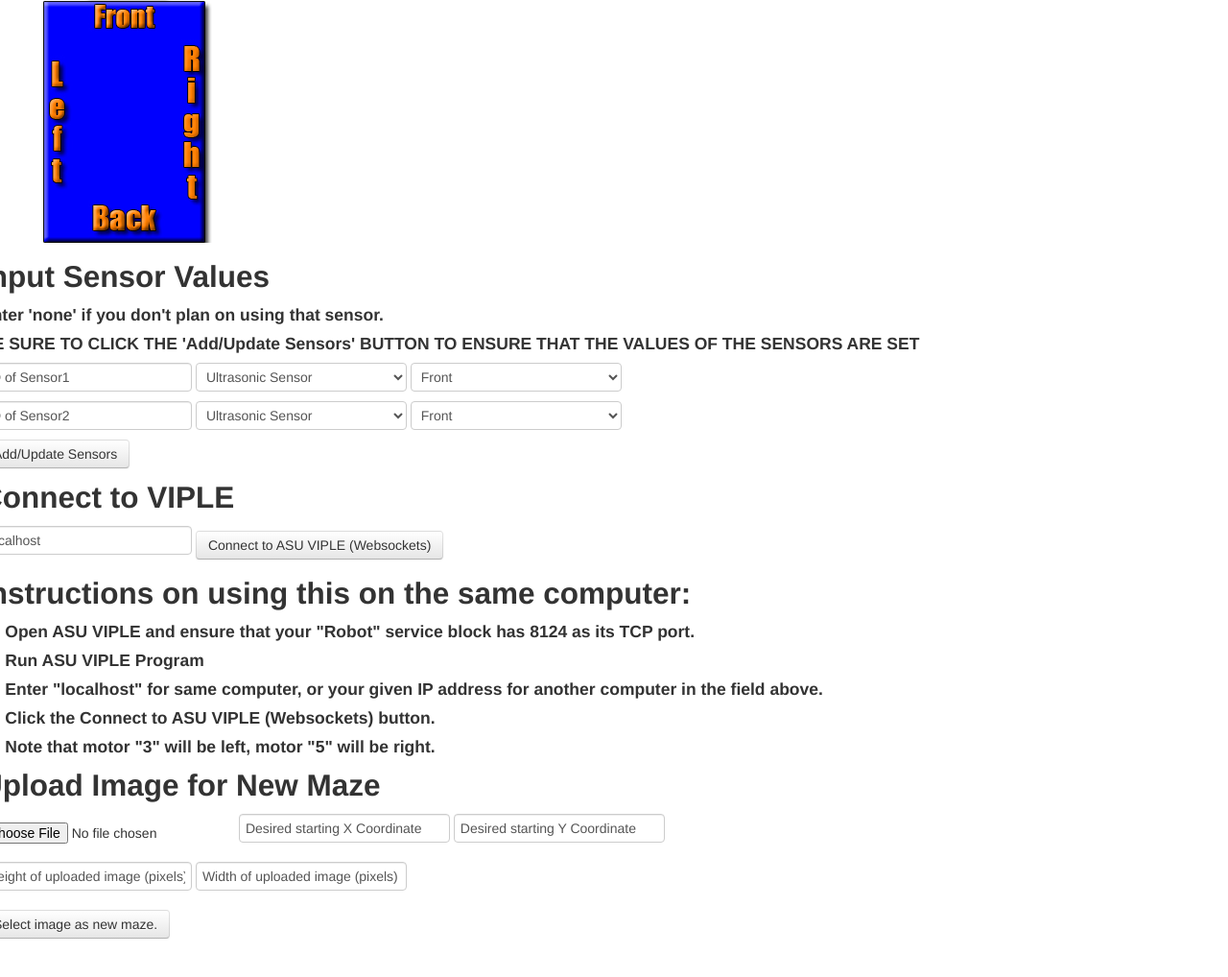
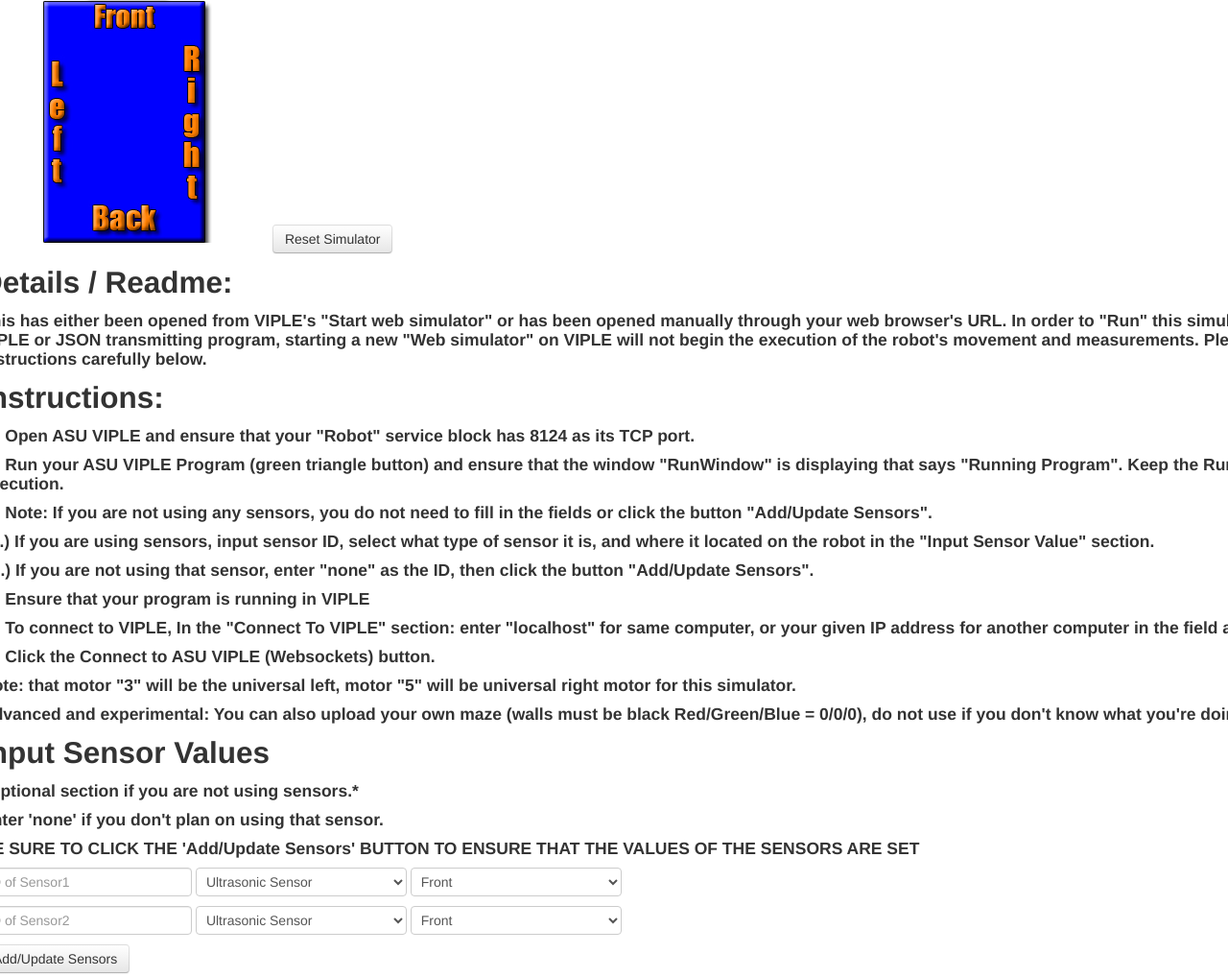
Before and after one commit to pderks/IOTMazeSimulator, a website: page index.html in a window 1280 px wide. Shown: the part 1262-2280 px from the top of the page at 96% size. Drawn offline with Linux system fonts and the light colour scheme.

Commit message:
Added more specific instructions, a reset button, and placeholders in text fields.

```diff
--- a/index.html
+++ b/index.html
@@ -83,6 +83,7 @@
                 <div>
                 <canvas width="1450" height="640" id="mazecanvas">Can't load the simulator, because your browser doesn't support HTML5.</canvas>
                 <canvas width="300" height="300" id="indicatorCanvas">Can't load the simulator, because your browser doesn't support HTML5.</canvas>
+                <a class="btn btn-default" onclick="reset()">Reset Simulator</a>
                 </div>
                 <noscript>JavaScript is not enabled. To access simulator, you should enable it.</noscript>
 
@@ -133,6 +134,45 @@
                     var sensor2Type = -1;
                     var sensor2ID = -1;
 
+
+
+                    //**********************************************************
+                    // Reset/Init
+                    //**********************************************************
+                    function reset() {
+                        currRectX = 0;
+                        currRectY = 0;
+                        mazeWidth = 1450;
+                        mazeHeight = 640;
+                        rHeight = 80;
+                        rWidth = 50;
+                        rTemp = 0;
+                        mazeImg = new Image();
+                        mazeImg.src = "mazebold.jpg"
+
+                        //Indicator Dimensions
+                        indWindowWidth = 300;
+                        indWindowHeight = 300;
+                        indImg = new Image();
+                        indImg.src = "boldicator.jpg";
+
+                        leftWheelPower = 0;
+                        isLeftTurn = false;
+                        isRightTurn = false;
+                        rightWheelPower = 0;
+                        heading = 0;
+                        accuLeft = 0;
+                        accuRight = 0;
+                        newX = 0;
+                        newY = 0;
+                        sensor1Type = -1;
+                        sensor1ID = -1;
+                        sensor2Type = -1;
+                        sensor2ID = -1;
+
+                        drawMazeAndRectangle(1290, 343);
+                        drawIndicatorCanvas(300,300);
+                    }
 
 
                     //**********************************************************
@@ -383,8 +423,8 @@
                         return canMove;
                     }
 
-                    function moveRect(e) {
-                        /*var movingAllowed;
+                    /*function moveRect(e) {
+                        var movingAllowed;
 
                         e = e || window.event;
                         switch (e.keyCode) {
@@ -406,7 +446,7 @@
                             case 68: // D key
                                 moveRight();
                                 break;
-                        }*/
+                        }
                         movingAllowed = canMoveTo(newX, newY);
 
                         if (movingAllowed === 1) {// 1 means 'the rectangle can move'
@@ -424,7 +464,7 @@
                             context.fillText("Congratulations!", canvas.width / 2, canvas.height / 2);
                             window.removeEventListener("keydown", moveRect, true);
                         }
-                    }
+                    } */
                     //**********************************************************
                     // End of Movement Functions
                     //**********************************************************
@@ -438,7 +478,8 @@
                     function checkFilesUploaded(){
                         var x = document.getElementById("myFile");
                         var txt = "";
-                        if (isNaN(document.getElementById("XNewMazeCoordinate").value) || isNaN(document.getElementById("YNewMazeCoordinate").value)) {
+                        if (isNaN(document.getElementById("XNewMazeCoordinate").value) || isNaN(document.getElementById("YNewMazeCoordinate").value) ||
+                                document.getElementById("YNewMazeCoordinate").value == '' || document.getElementById("XNewMazeCoordinate").value == '') {
                             txt = "One of the two coordinates designated are not numbers."
                         }
                         else if ('files' in x) {
@@ -483,7 +524,7 @@
 
                     drawMazeAndRectangle(1290, 343);
                     drawIndicatorCanvas(300,300);
-                    window.addEventListener("keydown", moveRect, true);
+                    //window.addEventListener("keydown", moveRect, true);
 
                 </script>
                 <script src="js/IOTFunctions.js"> </script>
@@ -491,11 +532,32 @@
                 <!-- END MAZE CODE -->
             </div>
             <div>
+                <h2>Details / Readme: </h2>
+                <h4>This has either been opened from VIPLE's "Start web simulator" or has been opened manually through your web browser's URL.
+                In order to "Run" this simulator, you must connect to VIPLE or JSON transmitting program, starting a new "Web simulator" on VIPLE
+                will not begin the execution of the robot's movement and measurements. Please follow the instructions carefully below.</h4>
+            </div>
+
+            <div>
+                <h2>Instructions: </h2>
+                <h4>1.) Open ASU VIPLE and ensure that your "Robot" service block has 8124 as its TCP port. </h4>
+                <h4>2.) Run your ASU VIPLE Program (green triangle button) and ensure that the window "RunWindow" is displaying that says "Running Program". Keep the RunWindow open during execution. </h4>
+                <h4>3.) Note: If you are not using any sensors, you do not need to fill in the fields or click the button "Add/Update Sensors".</h4>
+                <h4>3a.) If you are using sensors, input sensor ID, select what type of sensor it is, and where it located on the robot in the "Input Sensor Value" section. </h4>
+                <h4>3b.) If you are not using that sensor, enter "none" as the ID, then click the button "Add/Update Sensors". </h4>
+                <h4>4.) Ensure that your program is running in VIPLE </h4>
+                <h4>5.) To connect to VIPLE, In the "Connect To VIPLE" section: enter "localhost" for same computer, or your given IP address for another computer in the field above.</h4>
+                <h4>6.) Click the Connect to ASU VIPLE (Websockets) button.</h4>
+                <h4>Note: that motor "3" will be the universal left, motor "5" will be universal right motor for this simulator.</h4>
+                <h4>Advanced and experimental: You can also upload your own maze (walls must be black Red/Green/Blue = 0/0/0), do not use if you don't know what you're doing.</h4>
+            </div>
+            <div>
                 <h2>Input Sensor Values</h2>
+                <h4>*Optional section if you are not using sensors.*</h4>
                 <h4>Enter 'none' if you don't plan on using that sensor.</h4>
-                <h4><strong>BE SURE TO CLICK THE 'Add/Update Sensors' BUTTON TO ENSURE THAT THE VALUES OF THE SENSORS ARE SET</strong></h4>
+                <h4>BE SURE TO CLICK THE 'Add/Update Sensors' BUTTON TO ENSURE THAT THE VALUES OF THE SENSORS ARE SET</h4>
                 <div class="panel panel-default">
-                    <input type="text" id="sensor1Txt" value="ID of Sensor1">
+                    <input type="text" id="sensor1Txt" placeholder="ID of Sensor1">
                     <select id="sensor1Select">
                         <option>Ultrasonic Sensor</option>
                         <option>Touch Sensor</option>
@@ -508,7 +570,7 @@
                     </select>
                 </div>
                 <div>
-                    <input type="text" id="sensor2Txt" value="ID of Sensor2">
+                    <input type="text" id="sensor2Txt" placeholder="ID of Sensor2">
                     <select id="sensor2Select">
                         <option>Ultrasonic Sensor</option>
                         <option>Touch Sensor</option>
@@ -533,21 +595,13 @@
                     <a class="btn btn-default" onclick="startServer()">Connect to ASU VIPLE (Websockets)</a>
                 </div>
             </div>
-            <div>
-                <h2>Instructions on using this on the same computer:</h2>
-                <h4>1.) Open ASU VIPLE and ensure that your "Robot" service block has <strong>8124</strong> as its TCP port. </h4>
-                <h4>2.) Run ASU VIPLE Program</h4>
-                <h4>3.) Enter "localhost" for same computer, or your given IP address for another computer in the field above.</h4>
-                <h4>4.) Click the <strong>Connect to ASU VIPLE (Websockets)</strong> button.</h4>
-                <h4>5.) Note that motor "3" will be left, motor "5" will be right.</h4>
-            </div>
 
             <div>
                 <h2>Upload Image for New Maze</h2>
                 <p>
                     <input type="file" id="myFile">
-                    <input type="text" id="XNewMazeCoordinate" value="Desired starting X Coordinate">
-                    <input type="text" id="YNewMazeCoordinate" value="Desired starting Y Coordinate">
+                    <input type="text" id="XNewMazeCoordinate" placeholder="Desired starting X Coordinate">
+                    <input type="text" id="YNewMazeCoordinate" placeholder="Desired starting Y Coordinate">
                 </p>
                 <p>
                     <input type="text" id="upCanvHeight" value="Height of uploaded image (pixels)">
--- a/js/IOTFunctions.js
+++ b/js/IOTFunctions.js
@@ -148,9 +148,11 @@
 
 function getSensorInfo() {
     var NaNchecker = isNaN(document.getElementById("sensor1Txt").value) || isNaN(document.getElementById("sensor2Txt").value);
+    var nullChecker =(document.getElementById("sensor1Txt").value == '' || document.getElementById("sensor2Txt").value == '');
     var noneChecker1 = (document.getElementById("sensor1Txt").value == 'none');
     var noneChecker2 = (document.getElementById("sensor2Txt").value == 'none');
-    if(!NaNchecker || noneChecker1 || noneChecker2) { //if number or 'none'
+
+    if((!NaNchecker && !nullChecker) || noneChecker1 || noneChecker2) { //if number or 'none'
         /*
          * sensorXType lookup:
          * -1 = not used
@@ -185,11 +187,9 @@
         document.getElementById("sensorLbl").innerHTML = "Sensor values assigned. (distance = ultra, touch = touch, -1 = not used) Sensor1 is of type " + sensor1Type + " with ID#: " + sensor1ID + " Sensor2 is of Type " + sensor2Type + " with ID#: " + sensor2ID
 
     } //end outer if
-    else {
-        document.getElementById("sensorLbl").innerHTML = "Please input an integer for the sensor ID #s or put 'none' if not using";
+    else {document.getElementById("sensorLbl").innerHTML = "Please input an integer for the sensor ID #s or put 'none' if not using";}
 
 
-    }
 }
 
 function startServer(){
--- a/nbproject/private/private.xml
+++ b/nbproject/private/private.xml
@@ -5,6 +5,7 @@
         <group>
             <file>file:/C:/Users/Adam%20Lew/Documents/NetBeansProjects/IOTMazeSimulator/js/IOTFunctions.js</file>
             <file>file:/C:/Users/Adam%20Lew/Documents/NetBeansProjects/IOTMazeSimulator/index.html</file>
+            <file>file:/C:/Users/Adam%20Lew/Documents/NetBeansProjects/IOTMazeSimulator/maze.gif</file>
         </group>
     </open-files>
 </project-private>
```
